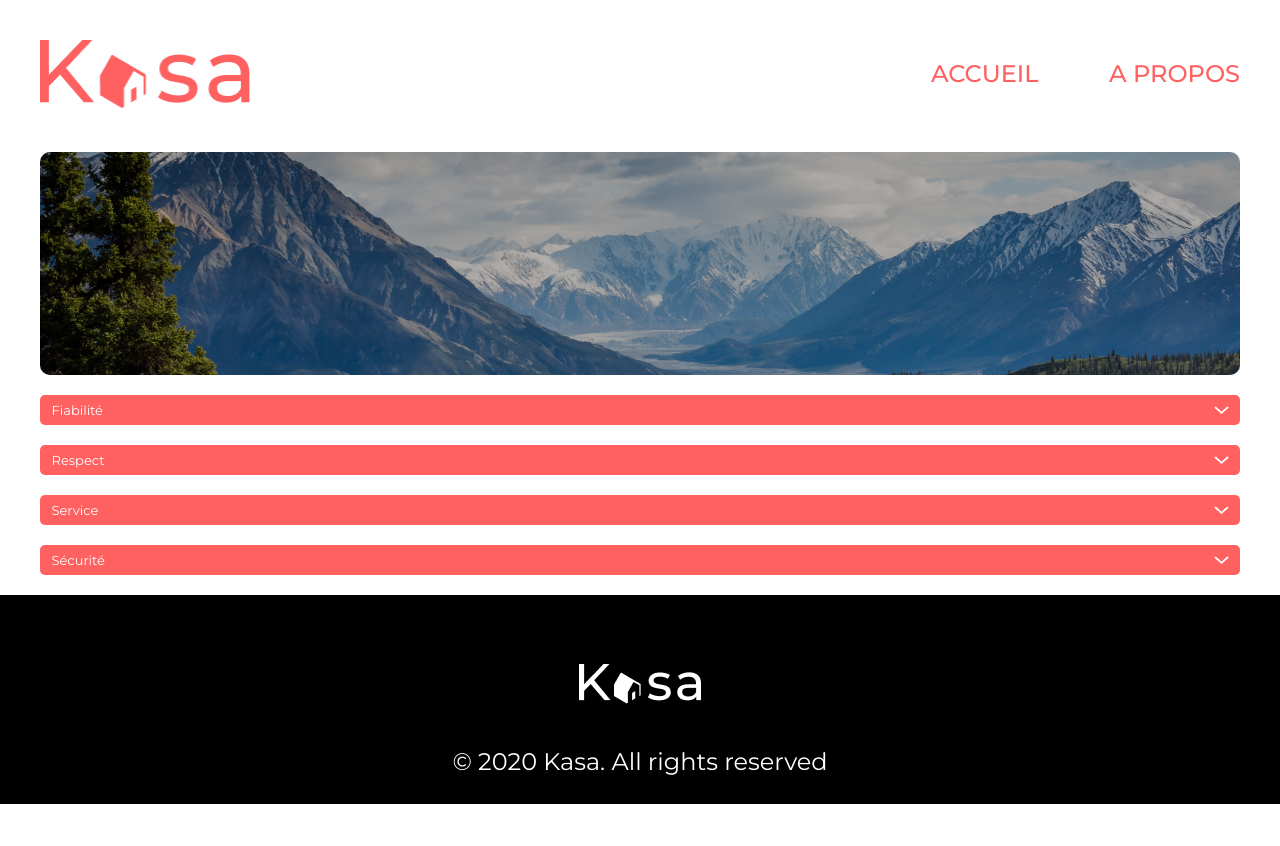
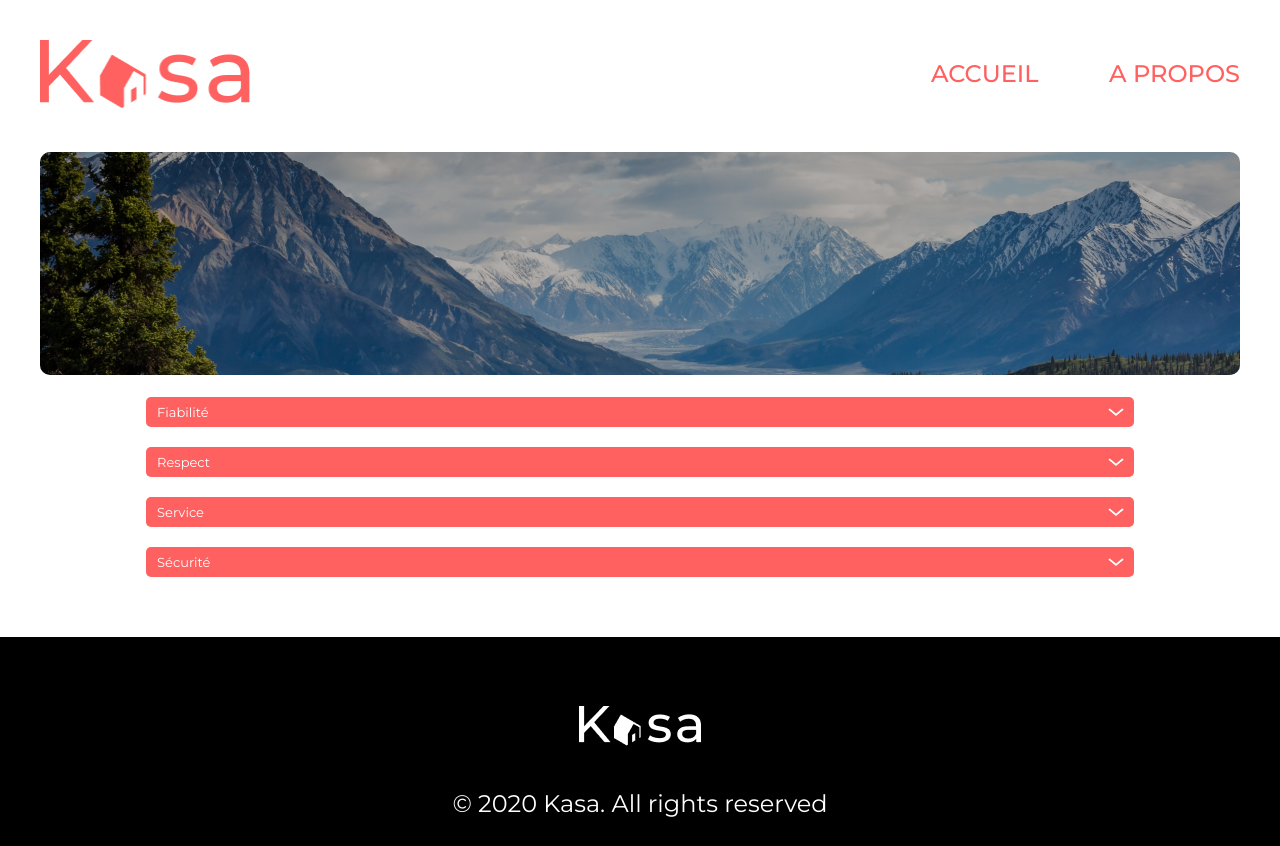
Before and after one commit to TonySanchezD/Kasa, a React (Create React App) app: page /About in a window 1280 px wide. Before the commit the page ends 804 px from the top, so only its background shows below. Built offline with nearby package versions, Linux system fonts and the light colour scheme.

Commit message:
Modification de certaines marge et les largeurs des collapses de la page 'A propos' passé en %

```diff
--- a/src/react/pages/about/Main.jsx
+++ b/src/react/pages/about/Main.jsx
@@ -9,7 +9,7 @@ function Main() {
                 <div className="banner--img banner--img__about"></div>
             </div>
 
-            <div>
+            <div className='collapses-about'>
                 {dataAbout.map((about, index) => (
                     <Collapse key={`${about.title}-${index}`} data={about} index={index}/>
                 ))}
--- a/src/styles/layouts/_footer.scss
+++ b/src/styles/layouts/_footer.scss
@@ -3,7 +3,6 @@
 
     background-color: black;
     height: $heigth-footer;
-    margin-top: 20px;
 
     &--logo {
         position: absolute;
--- a/src/styles/main.scss
+++ b/src/styles/main.scss
@@ -25,6 +25,8 @@ main {
         max-width: 1240px;
         margin: auto;
         margin-top: 171px;
+        margin-bottom: 60px;
+
 
         /* Footer dont float :
                     calc(100vh - margin-top - margin-top-footer - $height-footer) */
--- a/src/styles/pages/_about.scss
+++ b/src/styles/pages/_about.scss
@@ -1,3 +1,17 @@
 .main--about {
     margin-top: 152px;
 }
+
+.main--about .collapse {
+    width: 100%;
+
+    @include tablet {
+        width: 82.4%;
+    }
+}
+
+.collapses-about {
+    display: flex;
+    flex-direction: column;
+    align-items: center;
+}
```
Also changed, not shown: src/styles/components/_collapse.scss (renamed from src/styles/components/collapse.scss).
